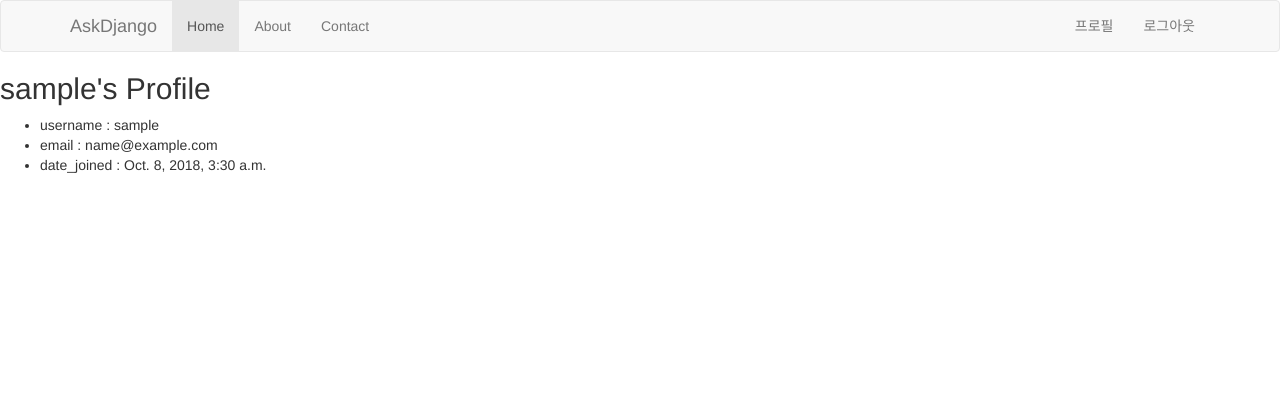
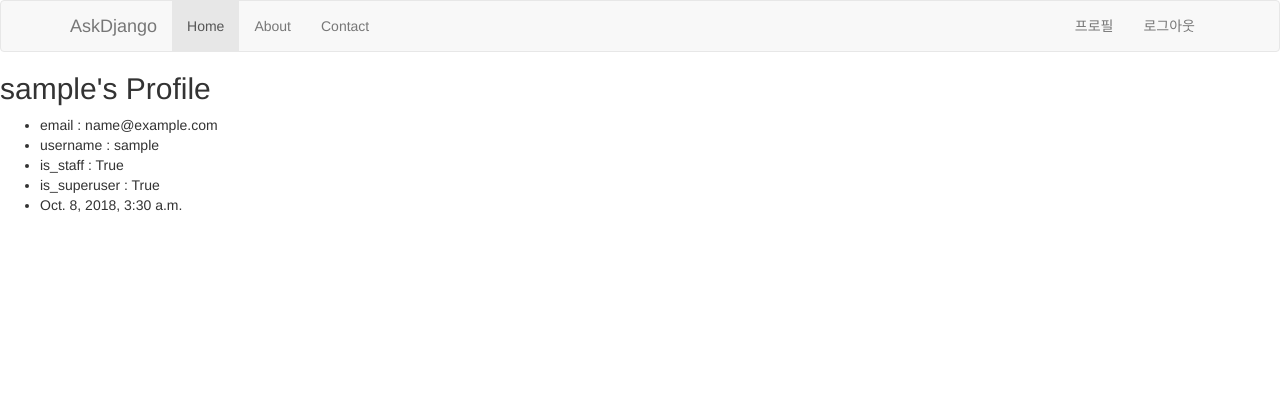
Before and after one commit to MiJooJeong/askdjango, a Django app: page /accounts/profile/ in a window 1280 px wide. Shown: the top 420 px of the page. Run offline with Django 3.2, Linux system fonts and the light colour scheme; the visitor is signed in with stand-in values (Sample User, id 1); parts of the project's set-up code (start-up, migrations or seed data) failed here and were passed over; some libraries are stand-ins or nearby versions.

Commit message:
회원가입 시에 이메일 추가 입력

```diff
--- /dev/null
+++ b/accounts/forms.py
@@ -0,0 +1,6 @@
+from django.contrib.auth.forms import UserCreationForm
+
+
+class SignupForm(UserCreationForm):
+    class Meta(UserCreationForm.Meta):
+        fields = UserCreationForm.Meta.fields + ('email',)
--- a/accounts/templates/accounts/profile.html
+++ b/accounts/templates/accounts/profile.html
@@ -4,8 +4,10 @@
     <h2>{{ user }}'s Profile</h2>
 
     <ul>
+        <li>email : {{ user.email }}</li>
         <li>username : {{ user.username }}</li>
-        <li>email : {{ user.email }}</li>
-        <li>date_joined : {{ user.date_joined }}</li>
+        <li>is_staff : {{ user.is_staff }}</li>
+        <li>is_superuser : {{ user.is_superuser }}</li>
+        <li>{{ user.date_joined }}</li>
     </ul>
 {% endblock %}
--- a/accounts/views.py
+++ b/accounts/views.py
@@ -1,18 +1,18 @@
 from django.conf import settings
 from django.contrib.auth.decorators import login_required
-from django.contrib.auth.forms import UserCreationForm
 from django.shortcuts import redirect
 from django.shortcuts import render
+from .forms import SignupForm
 
 
 def signup(request):
     if request.method == 'POST':
-        form = UserCreationForm(request.POST)
+        form = SignupForm(request.POST)
         if form.is_valid():
             user = form.save()
             return redirect(settings.LOGIN_URL)    # default : "/accounts/login/"
     else:
-        form = UserCreationForm()
+        form = SignupForm()
     return render(request, 'accounts/signup_form.html', {
         'form': form,
     })
```
